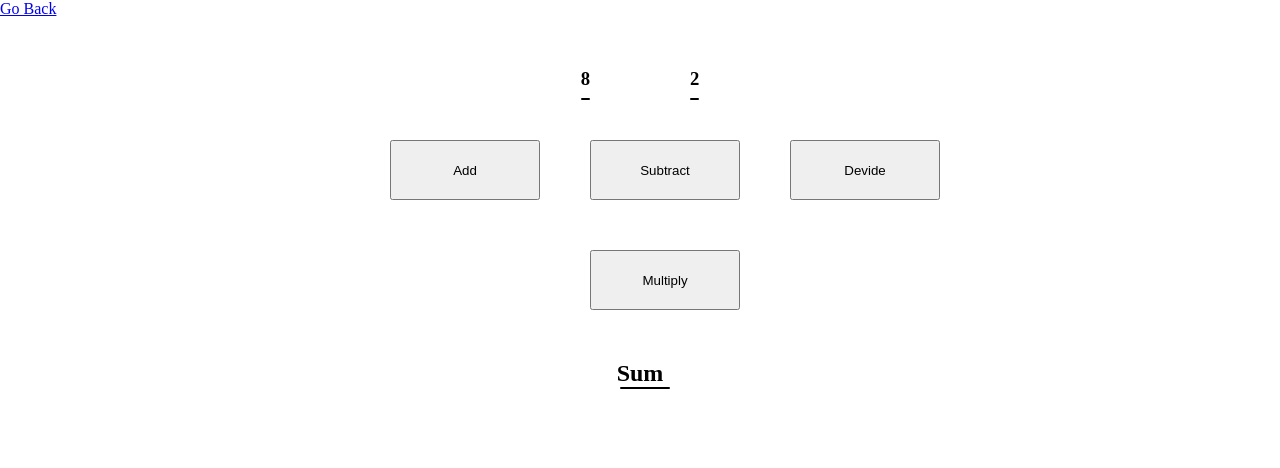
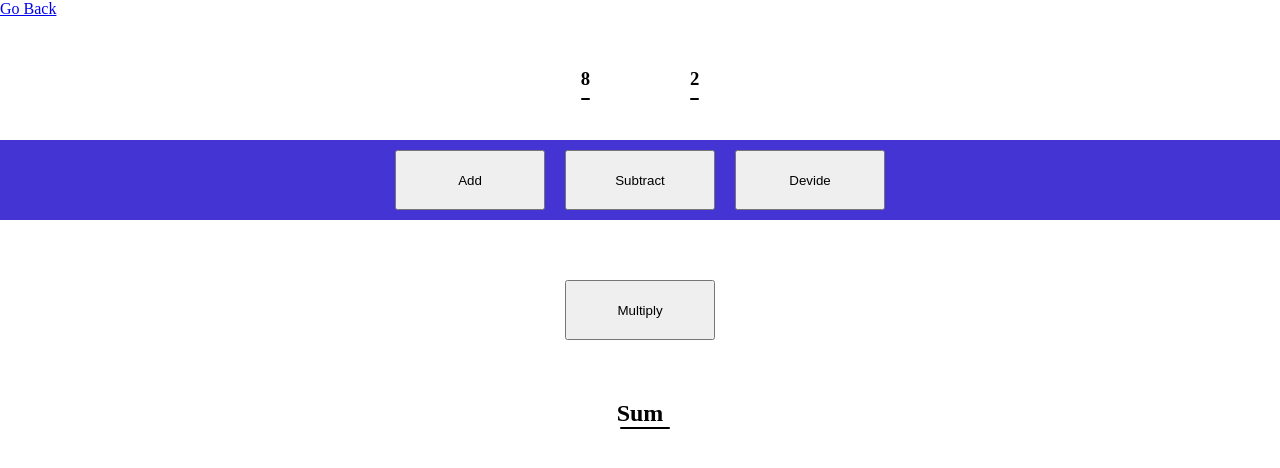
Before and after one commit to UfukGuler34/JSCourse, a plain HTML site: page Day-1-2/practice_6.html in a window 1280 px wide. Drawn offline with Linux system fonts and the light colour scheme.

Commit message:
practice-6

```diff
--- a/Day-1-2/style_practice_6.css
+++ b/Day-1-2/style_practice_6.css
@@ -31,23 +31,22 @@
   width: 100%;
   display: flex;
   justify-content: center;
-
+  background: #4534d4;
 }
-button{
-    width: 150px;
-    height: 60px;
-    margin-left: 50px;
+button {
+  width: 150px;
+  height: 60px;
+  margin: 10px;
 }
 .multiply {
   margin-top: 50px;
   width: 100%;
   display: flex;
   justify-content: center;
-
 }
-.sum{
-    text-align: center;
-    margin-top: 50px;
+.sum {
+  text-align: center;
+  margin-top: 50px;
 }
 .sum::after {
   content: "";
```
